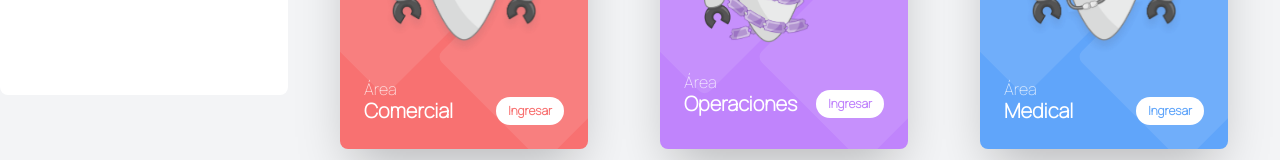
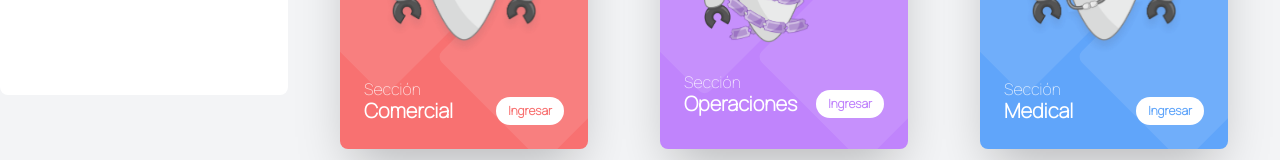
Before and after one commit to jefry-MYBT/quicksight-portal-mybt, a Next.js app: page / in a window 1280 px wide. Shown: the part 605-765 px from the top of the page. Built offline with nearby package versions, Linux system fonts and the light colour scheme; no server answers; sample sign-in values are in the browser's storage; what tailwindcss-animated would draw is missing.

Commit message:
feat: nuevo texto para cada seccion

```diff
--- a/components/Cards.jsx
+++ b/components/Cards.jsx
@@ -34,7 +34,7 @@ export default function Cards() {
         <img className="relative w-40 animate-bounce-slow" src="logos/aplicaciones/botys/comercial.png" alt="comercial" />
       </div>
       <div className="relative text-white px-6 pb-6 mt-6">
-        <span className="block opacity-75 -mb-1">Área</span>
+        <span className="block opacity-75 -mb-1">Sección</span>
         <div className="flex justify-between">
           <span className="block font-semibold text-xl">Comercial</span>
           <Link href="/comercial">
@@ -53,7 +53,7 @@ export default function Cards() {
         <img className="relative w-40 animate-bounce-slow" src="logos/aplicaciones/botys/operaciones.png" alt="operaciones" />
       </div>
       <div className="relative text-white px-6 pb-6 mt-6">
-        <span className="block opacity-75 -mb-1">Área</span>
+        <span className="block opacity-75 -mb-1">Sección</span>
         <div className="flex justify-between">
           <span className="block font-semibold text-xl">Operaciones</span>
           <Link href="/operaciones">
@@ -72,7 +72,7 @@ export default function Cards() {
         <img className="relative w-40 animate-bounce-slow" src="logos/aplicaciones/botys/medical.png" alt="medical" />
       </div>
       <div className="relative text-white px-6 pb-6 mt-6">
-        <span className="block opacity-75 -mb-1">Área</span>
+        <span className="block opacity-75 -mb-1">Sección</span>
         <div className="flex justify-between">
           <span className="block font-semibold text-xl">Medical</span>
           <Link href="/medical">
--- a/components/Sidebar.jsx
+++ b/components/Sidebar.jsx
@@ -121,7 +121,7 @@ export default function Siderbar(props) {
             </Link>
           ))}
 
-          {/* Condicional para el área de tecnología */}
+          {/* Condicional para la sección de tecnología */}
           {userCondition ? (
             <Link href="/tecnologia">
               <li className="flex mt-2 dark:bg-[#1e293b] dark:hover:bg-[#1e293b] dark:text-white hover:bg-gray-200 bg-gray-100 rounded-md p-2 cursor-pointer hover:bg-light-white text-black font-semibold text-sm items-center gap-x-4">
--- a/pages/bodytech.jsx
+++ b/pages/bodytech.jsx
@@ -166,7 +166,7 @@ export default function MyBodytech({ session }) {
 
             </div>
             <h3 className="animate-fade-up font-black text-gray-800 md:text-3xl text-lg">
-              ¡Bienvenid@ a el área de <span className="text-orange-500" >MY BODYTECH</span>!
+              ¡Bienvenid@ a el Sección de <span className="text-orange-500" >MY BODYTECH</span>!
             </h3>
           </div>
         </div>
--- a/pages/comercial.jsx
+++ b/pages/comercial.jsx
@@ -46,8 +46,8 @@ export default function Medical({ session }) {
               <div className=""></div>
             </div>
             <h3 className="font-black text-gray-800 md:text-3xl dark:bg-[#172554] dark:text-white text-lg animate-fade-up">
-              ¡Bienvenid@ al área{" "}
-              <span className="text-red-500">COMERCIAL</span>!
+              ¡Bienvenid@ a la sección
+              <span className="text-red-500"> COMERCIAL</span>!
             </h3>
           </div>
         </div>
--- a/pages/glosary.jsx
+++ b/pages/glosary.jsx
@@ -35,7 +35,7 @@ export default function Glosary({ session }) {
 
             </div>
             <h3 className="font-black dark:bg-[#172554] dark:text-white text-gray-800 md:text-2xl text-lg animate-fade-up mt-[10px]">
-              ¡Bienvenid@ a el área de <span className="text-blue-500" >DATA GOVERNANCE</span>!
+              ¡Bienvenid@ a la sección de <span className="text-blue-500" >DATA GOVERNANCE</span>!
             </h3>
           </div>
         </div>
--- a/pages/medical.jsx
+++ b/pages/medical.jsx
@@ -41,7 +41,7 @@ export default function Medical({ session }) {
 
             </div>
             <h3 className="font-black dark:bg-[#172554] dark:text-white text-gray-800 md:text-3xl text-lg animate-fade-up mt-[10px]">
-              ¡Bienvenid@ a el área de <span className="text-blue-500" >MEDICAL</span>!
+              ¡Bienvenid@ a la sección <span className="text-blue-500" >MEDICAL</span>!
             </h3>
           </div>
         </div>
--- a/pages/operaciones.jsx
+++ b/pages/operaciones.jsx
@@ -57,8 +57,8 @@ export default function Medical({ session }) {
               <div className=""></div>
             </div>
             <h3 className="dark:bg-[#172554] dark:text-white font-black text-gray-800 md:text-3xl text-lg animate-fade-up">
-              ¡Bienvenid@ al área de{" "}
-              <span className="text-purple-500">OPERACIONES</span>!
+              ¡Bienvenid@ a la sección de
+              <span className="text-purple-500"> OPERACIONES</span>!
             </h3>
           </div>
         </div>
--- a/pages/tecnologia.jsx
+++ b/pages/tecnologia.jsx
@@ -58,7 +58,7 @@ export default function Tecnologia({ session }) {
 
             </div>
             <h3 className="font-black dark:bg-[#172554] dark:border-[#172554] dark:text-white text-gray-800 md:text-3xl text-lg animate-fade-up">
-              ¡Bienvenid@ al área de <span className="text-[#00b8f4]" >TECNOLOGÍA</span>!
+              ¡Bienvenid@ a la sección de <span className="text-[#00b8f4]" >TECNOLOGÍA</span>!
             </h3>
           </div>
         </div>
```
